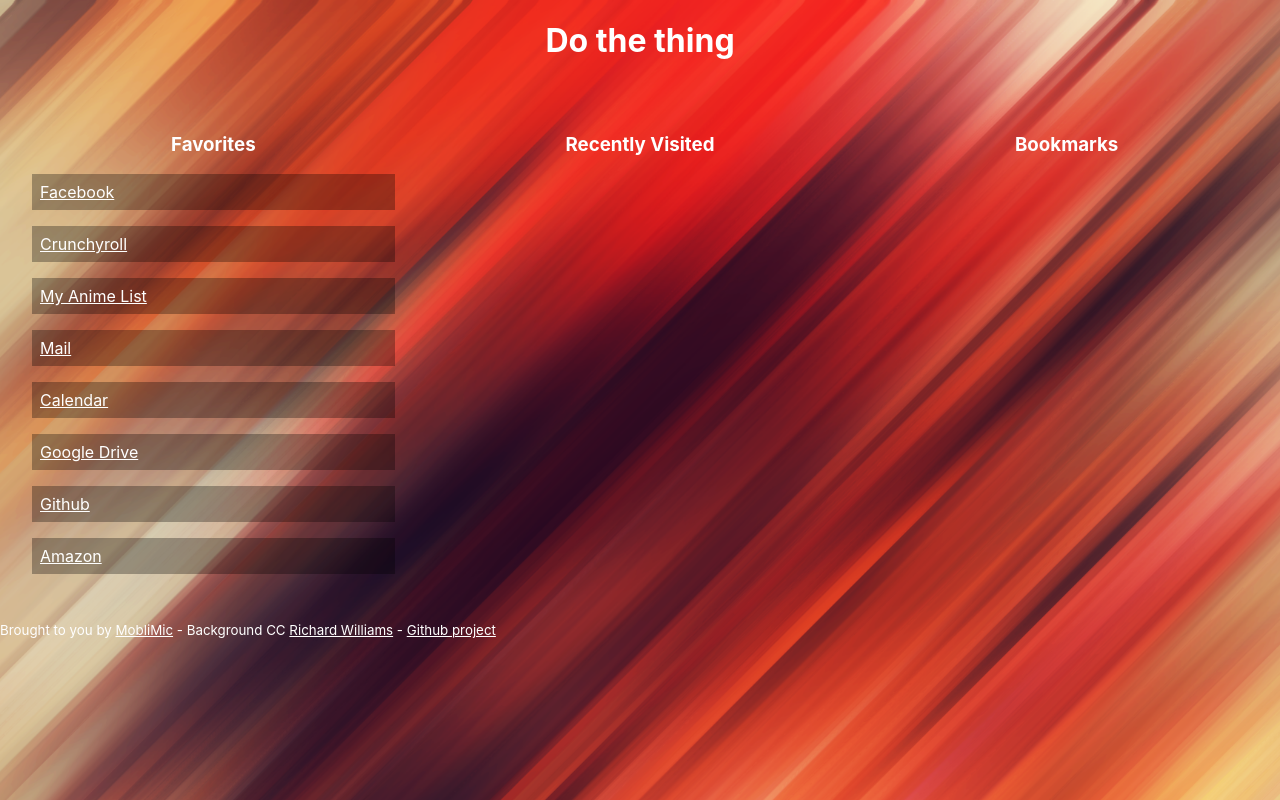
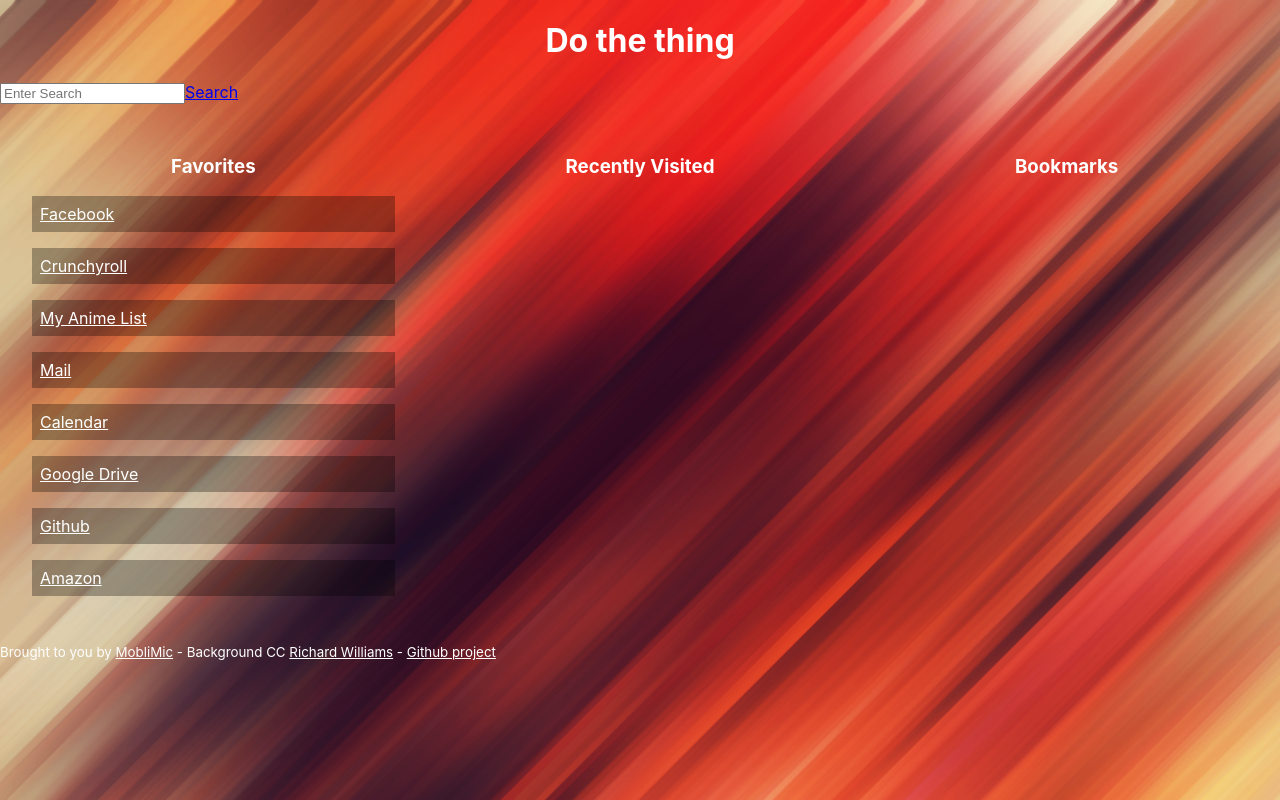
Before and after one commit to MobliMic/MobliTab, a React (Create React App) app: page / in a window 1280 px wide. Built offline with nearby package versions, Linux system fonts and the light colour scheme; no server answers.

Commit message:
search bar

```diff
--- a/src/App.js
+++ b/src/App.js
@@ -1,12 +1,14 @@
 import React from 'react';
 import './main.css';
 import { MainView } from './main';
+import { SearchView } from './search';
 
 function App() {
   return (
     <div className="App">
       <header className="App-header">
         <h1>Do the thing</h1>
+        <SearchView />
       </header>
       <main className='container'>
         <MainView />
--- /dev/null
+++ b/src/search/index.js
@@ -0,0 +1,19 @@
+import React from 'react';
+
+export const SearchView = () => {
+  const [search, setSearch] = React.useState({});
+  // todo make this search work intuitivly e.g. search and hit enter
+  return (
+    <React.Fragment>
+      <input
+        name="search"
+        placeholder="Enter Search"
+        label="Search"
+        onChange={ (e) => {
+          setSearch(e.target.value);
+        } }
+      />
+      <a href={ `https://duckduckgo.com/?q=${ search }` }>Search</a>
+    </React.Fragment>
+  );
+};
```
